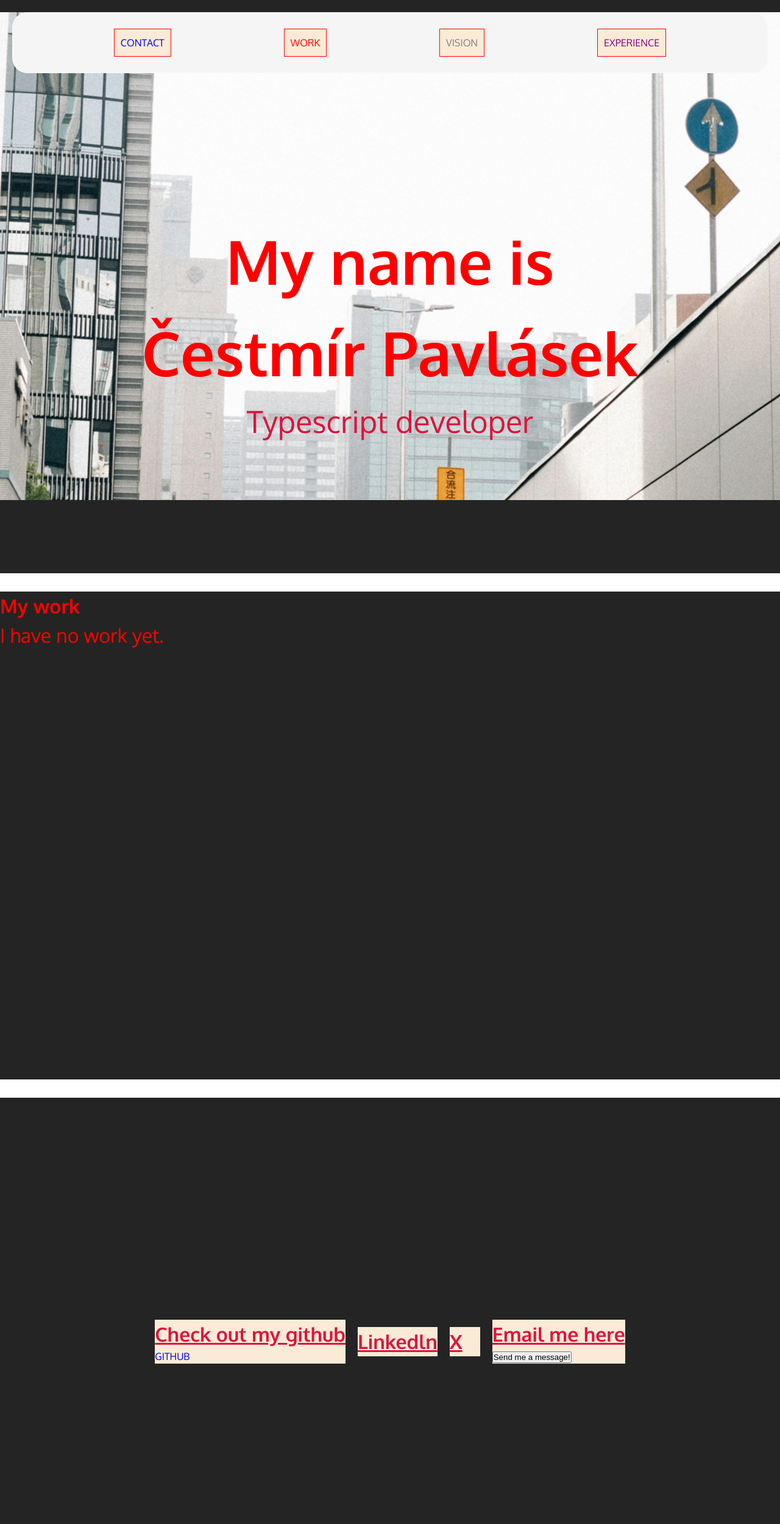
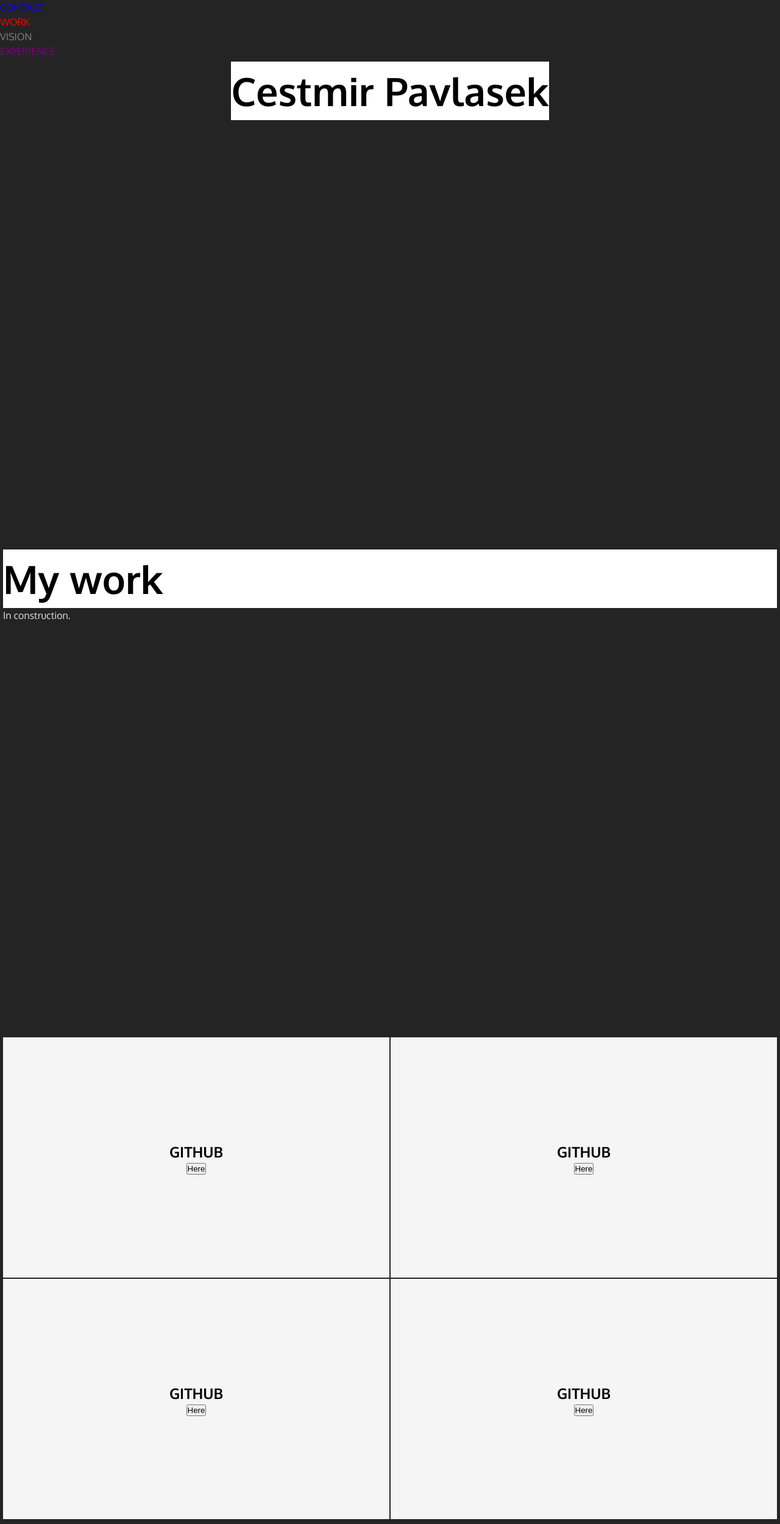
Before and after one commit to Cestamir/Portofolio, a React (Vite) app in the folder my-portofolio/: page / in a window 1280 px wide. Shown: the top 2499 px of the page at 61% size. Built offline with nearby package versions, Linux system fonts and the light colour scheme; a web font is replaced by a local one.

Commit message:
reworked basic structure of the page

```diff
--- a/my-portofolio/src/App.css
+++ b/my-portofolio/src/App.css
@@ -1,116 +1,51 @@
 /* sections */
 
-section {
+.page {
     height: 100vh;
     width: 100%;
+    padding: 5px;
 }
-
-/* stripes */
-
-.stripes {
-    height: 30px;
-    background-color: white;
-    width: 100%;
-}
-
-
-/* navigation bar */
-nav {
-    display: flex;
-    justify-content: space-evenly;
-    align-items: center;
-    gap: 20px;
-    border-radius: 25px;
-    border: 2px solid rgba(255, 255, 255, 0.2); /* Glass border */
-    margin: 20px 20px;
-    background-color: whitesmoke;
-    min-width: 80vw;
-    height: 100px
-}
-
-nav::before{
-    background-color: transparent;
-    backdrop-filter: blur(30px);
-}
-
-nav div {
-    border: 1px solid red;
-    padding: 10px;
-    cursor: pointer;
-    background-color: antiquewhite;
-}
-
-/* homepage section */
 
 #home {
     display: flex;
+    flex-direction: column;
     align-items: center;
-    justify-content: center;
-    flex-direction: column;
 }
 
-#home h1 {
-    color: red;
-    font-size: 100px;
-    text-align: center;
-}
-
-#home p {
-    color: crimson;
-    font-size: 50px;
-}
-
-/* Work */
-
-#work h1,#work p {
-    color: red;
-    font-size: 2rem;
-}
-
-/* contact */
-
-#contact {
-    display: flex;
-    gap: 20px;
-    align-items: center;
-    justify-content: center;
-}
-
-#contact div {
-    min-width: 50px;
-    background-color: antiquewhite;
-}
-
-#contact div h2 {
-    font-size: 2rem;
-    color: crimson;
-    font-weight: 800;
-    text-decoration: underline;
-}
-
-#contact div a {
-    text-decoration: none;
-}
-#contact div a:hover {
+.headline {
+    background-color: white;
     color: black;
 }
 
-/* vision */
-
-#vision {
-    display: flex;
-    flex-direction: column;
-    gap: 0.5rem;
+.grid-page-layout {
+    display: grid;
+    height: 100%;
+    width: 100%;
+    gap: 2px;
 }
 
-#vision h1 {
-    font-size: 2.5rem;
-    color: red;
+#contact-grid{
+    grid-template-columns: 1fr 1fr;
+    grid-template-rows: 1fr 1fr;
 }
 
-#vision div {
-    border: 1px solid blue;
-    padding: 0.5rem;
-    background-color: grey;
-    color: crimson;
+#vision-grid{
+    grid-template-columns: 1fr 1fr 1fr;
+    grid-template-rows: 1fr 1fr 1fr;
 }
+
+.grid-item {
+    background-color: whitesmoke;
+    display: flex;
+    justify-content: center;
+    align-items: center;
+    flex-direction: column;
+    color: black;
+    transition: all 0.3s ease ;
+}
+
+.grid-item:hover {
+    background-color: bisque;
+    cursor: pointer;
+    transform: scale(1.01);
+}
--- a/my-portofolio/src/ContactPage.tsx
+++ b/my-portofolio/src/ContactPage.tsx
@@ -2,20 +2,24 @@
 
 const ContactPage = () => {
   return (
-    <section id="contact">
-        <div id="my-github">
-            <h2>Check out my github</h2>
-            <a href="https://github.com/Cestamir">GITHUB</a>
-        </div>
-        <div id="my-linkedln">
-            <h2>Linkedln</h2>
-        </div>
-        <div id="my-x">
-            <h2>X</h2>
-        </div>
-        <div id="my-email">
-            <h2>Email me here</h2>
-            <button>Send me a message!</button>
+    <section className="page" id="contact">
+        <div id="contact-grid" className="grid-page-layout">
+            <div className="grid-item">
+                <h1>GITHUB</h1>
+                <button>Here</button>
+            </div>
+            <div className="grid-item">
+                <h1>GITHUB</h1>
+                <button>Here</button>
+            </div>
+            <div className="grid-item">
+                <h1>GITHUB</h1>
+                <button>Here</button>
+            </div>
+            <div className="grid-item">
+                <h1>GITHUB</h1>
+                <button>Here</button>
+            </div>
         </div>
     </section>
   )
--- a/my-portofolio/src/HomePage.tsx
+++ b/my-portofolio/src/HomePage.tsx
@@ -1,10 +1,10 @@
+import Headline from "./components/Headline"
 
 
 const HomePage = () => {
   return (
-    <section id='home'>
-        <h1>My name is<br></br>Čestmír Pavlásek</h1>
-        <p>Typescript developer</p>
+    <section className="page" id='home'>
+        <Headline text={'Cestmir Pavlasek'} size={64}/>
     </section>
   )
 }
--- a/my-portofolio/src/VisionPage.tsx
+++ b/my-portofolio/src/VisionPage.tsx
@@ -1,9 +1,21 @@
+import Headline from "./components/Headline"
 
 
 const VisionPage = () => {
   return (
-    <section id="vision">
-        <h1>My vision</h1>
+    <section className="page" id="vision">
+        <Headline text="My vision" size={64}/>
+        <div id="vision-grid" className="grid-page-layout">
+            <div>1</div>
+            <div>1</div>
+            <div>1</div>
+            <div>1</div>
+            <div>1</div>
+            <div>1</div>
+            <div>1</div>
+            <div>1</div>
+            <div>1</div>
+        </div>
         <p>Over past 12 months i have been working on my skills in web development to improve my overall programing knowledge. Since then i have been interested into all technical things and i want to join them with my current wisdom in other fields. To this day ia have mastered body training and sports to maximalize my performance and health to be more effective in functioning and learning through my everyday life. I have studied biology, chemistry, physics, philosopy, mathematics, pschychology, astronomy, teology, managment and meditation to became better by any means. Now i want to pursue my projects including: biohacking-app, flat-garden-box, food-recipe-bible, space-levelup</p>
         <div>
             <h2>BIOHACK</h2>
--- a/my-portofolio/src/WorkPage.tsx
+++ b/my-portofolio/src/WorkPage.tsx
@@ -1,10 +1,12 @@
+import Headline from "./components/Headline"
+
 
 
 const WorkPage = () => {
   return (
-    <section id='work'>
-        <h1>My work</h1>
-        <p>I have no work yet.</p>
+    <section className="page" id='work'>
+      <Headline text="My work" size={64}/>
+      <p>In construction. </p>
     </section>
   )
 }
--- /dev/null
+++ b/my-portofolio/src/components/Headline.tsx
@@ -0,0 +1,14 @@
+import React from 'react'
+
+interface HeadlineProps {
+    text: string,
+    size: number
+}
+
+const Headline = ({text,size} : HeadlineProps) => {
+  return (
+    <h1 className='headline' style={{fontSize: size}}>{text}</h1>
+  )
+}
+
+export default Headline
--- a/my-portofolio/src/index.css
+++ b/my-portofolio/src/index.css
@@ -7,12 +7,14 @@
   margin: 0;
 }
 
+/*
 body{
   height: 100vh;
   background-position: center center;
   background-repeat: no-repeat;
   background-image: url("../public/tsuyoshi-kozu-pJ_yqFKXHds-unsplash.jpg");
 }
+*/
 
 :root {
 
```
